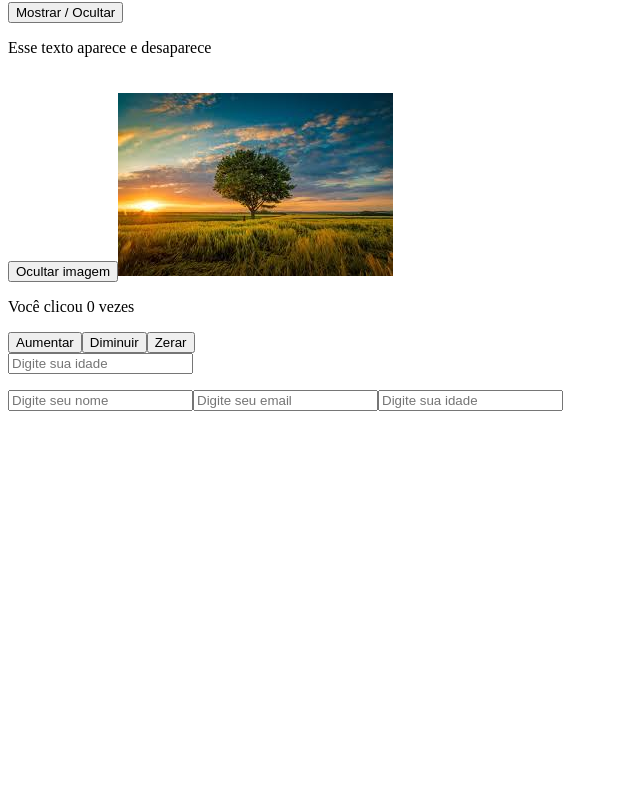
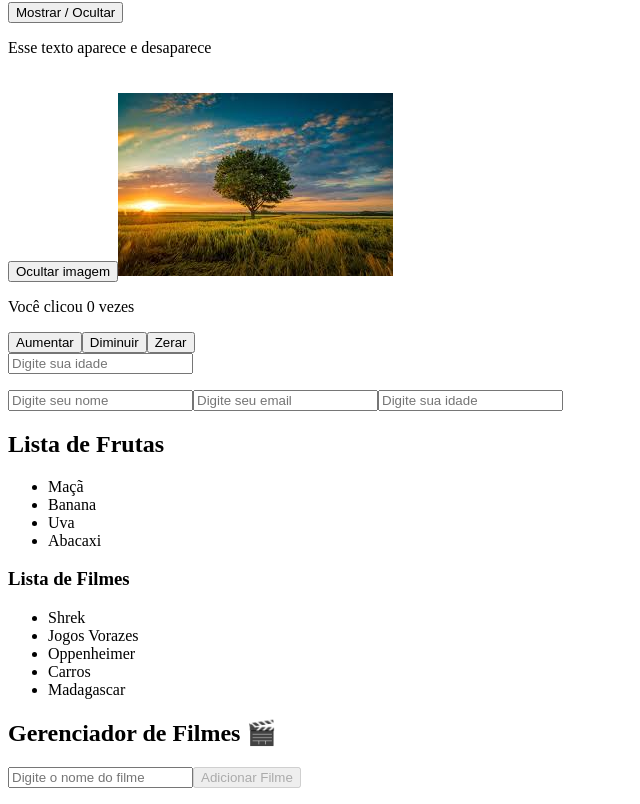
Before and after one commit to RaphaelMondego/react-doc, a React (Vite) app: page / in a window 1280 px wide. Shown: the part 275-1079 px from the top of the page, without its empty margins (0-640 px from the left). Before the commit the page ends 800 px from the top, so only its background shows below. Built offline with nearby package versions, Linux system fonts and the light colour scheme.

Commit message:
Renderização de Listas (array) no React

```diff
--- a/src/App.jsx
+++ b/src/App.jsx
@@ -9,6 +9,9 @@ import ImagemOculta from "./components/ImagemOculta";
 import Contagem from "./components/Contagem";
 import DesafioInputIdade from "./components/DesafioInputIdade";
 import FormularioCadastro from "./components/FormularioCadastro";
+import Fruta from "./components/Fruta";
+import ListaFilmes from "./components/ListaFilmes";
+import GerenciarFilmes from "./components/GerenciarFilmes";
 
 function App(){
   return(
@@ -24,6 +27,9 @@ function App(){
       <Contagem />
       <DesafioInputIdade />
       <FormularioCadastro />
+      <Fruta />
+      <ListaFilmes />
+      <GerenciarFilmes />
     </div>
   );
 }
--- /dev/null
+++ b/src/components/Fruta.jsx
@@ -0,0 +1,31 @@
+// 1. Importando React
+import React from "react";
+
+// 2. Criando o componente
+function ListaFrutas() {
+  // 3. Declarando o array de frutas
+  const frutas = ["Maçã", "Banana", "Uva", "Abacaxi"];
+
+  // 4. Usando o map para renderizar os itens em <li>
+  return (
+    <div>
+      <h2>Lista de Frutas</h2>
+      <ul>
+        {frutas.map((fruta, index) => (
+          // 5. Cada item precisa de uma 'key' única
+          <li key={index}>{fruta}</li>
+        ))}
+      </ul>
+    </div>
+  );
+}
+
+// 6. Exportando o componente
+export default ListaFrutas;
+
+
+// Explicação Detalhada
+
+// frutas.map(...): é um método do JavaScript que percorre cada item do array e retorna algo novo (nesse caso, elementos JSX).
+// (fruta, index): o .map() fornece o valor atual (fruta) e a posição no array (index).
+// <li key={index}>: a prop key é usada internamente pelo React pra controlar melhor as mudanças de estado em listas. Usamos o index como valor de key quando não temos um id único pra cada item.
--- /dev/null
+++ b/src/components/GerenciarFilmes.jsx
@@ -0,0 +1,42 @@
+import { useState } from "react";
+
+function GerenciarFilmes() {
+  // Estado para armazenar o texto do input
+  const [novoFilme, setNovoFilme] = useState("");
+
+  // Estado para armazenar a lista de filmes
+  const [filmes, setFilmes] = useState([]);
+
+  // Função que adiciona o filme na lista
+  function adicionarFilme() {
+    if (novoFilme.trim() !== "") {
+      setFilmes([...filmes, novoFilme]); // adiciona o novo filme no array
+      setNovoFilme(""); // limpa o campo do input
+    }
+  }
+
+  return (
+    <div>
+      <h2>Gerenciador de Filmes 🎬</h2>
+
+      <input
+        type="text"
+        value={novoFilme}
+        onChange={(e) => setNovoFilme(e.target.value)}
+        placeholder="Digite o nome do filme"
+      />
+
+      <button onClick={adicionarFilme} disabled={novoFilme.trim() === ""}>
+        Adicionar Filme
+      </button>
+
+      <ul>
+        {filmes.map((filme, index) => (
+          <li key={index}>{filme}</li>
+        ))}
+      </ul>
+    </div>
+  );
+}
+
+export default GerenciarFilmes;
--- /dev/null
+++ b/src/components/ListaFilmes.jsx
@@ -0,0 +1,18 @@
+import React from "react";
+
+function ListaFilmes(){
+    const filmes = ["Shrek", "Jogos Vorazes", "Oppenheimer", "Carros", "Madagascar"];
+
+    return(
+        <div>
+            <h3>Lista de Filmes</h3>
+            <ul>
+                {filmes.map((filme, index) => (
+                    <li key={index}>{filme}</li>
+                ))}
+            </ul>
+        </div>
+    );
+}
+
+export default ListaFilmes;
```
